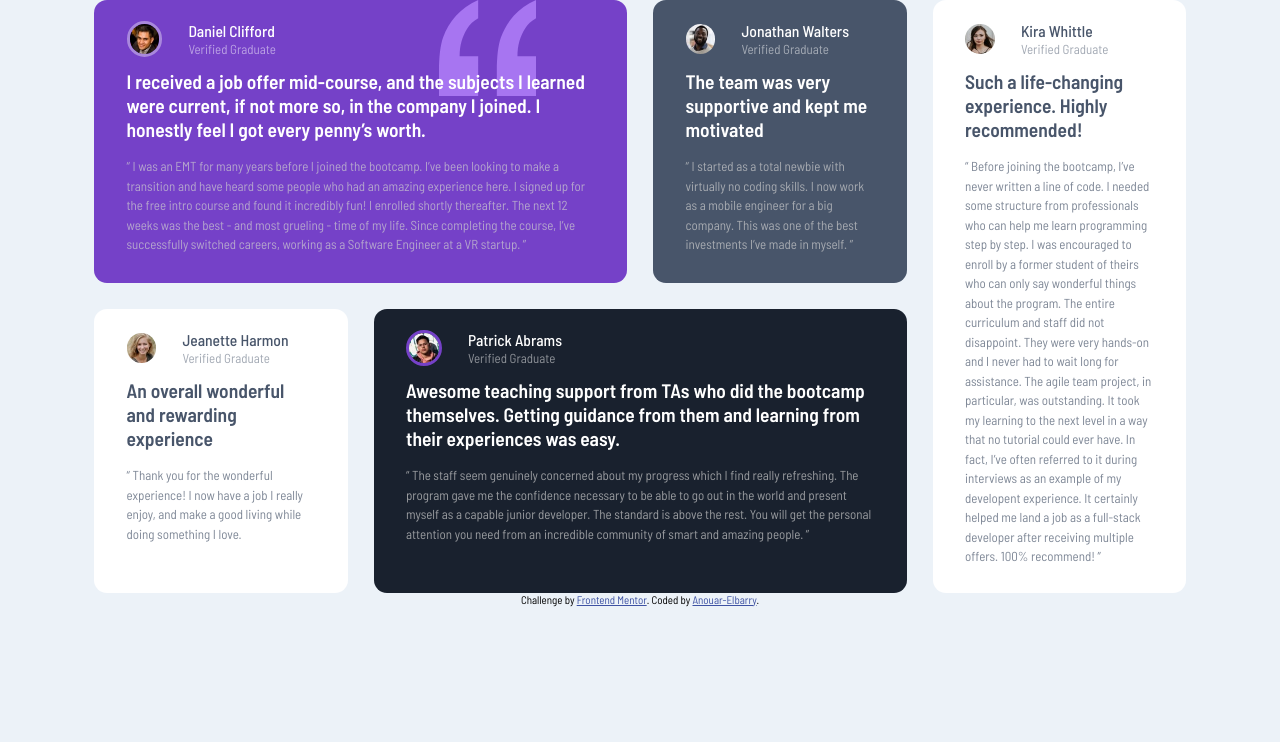
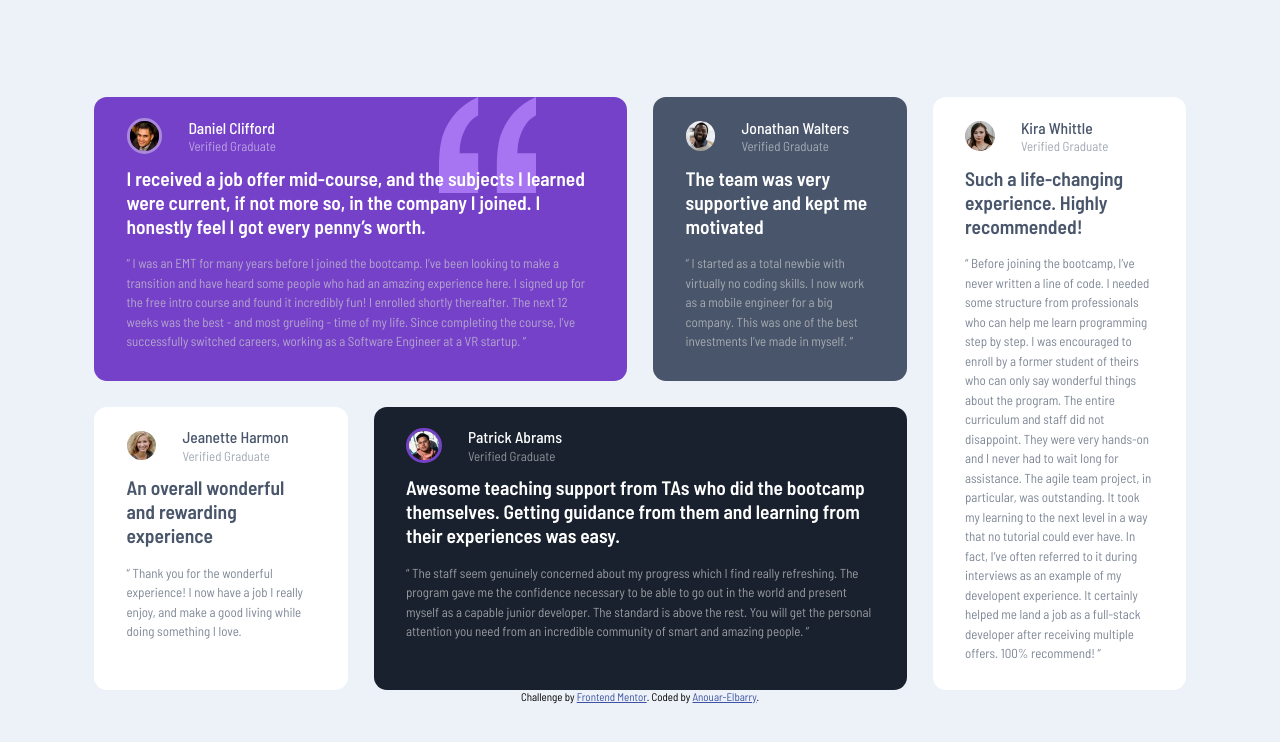
Before and after one commit to anwar-elbarry/testimonials, a plain HTML site: page index.html in a window 1280 px wide. Drawn offline with Linux system fonts and the light colour scheme.

Commit message:
chage hight

```diff
--- a/style.css
+++ b/style.css
@@ -24,7 +24,7 @@ body {
   display: flex;
   flex-direction: column;
   justify-content: center;
-  align-items: center;
+  min-height:100vh ;
   align-items: center;
   background-color: var(--Light-grayish-blue);
   font-family: "Barlow Semi Condensed", sans-serif;
```
